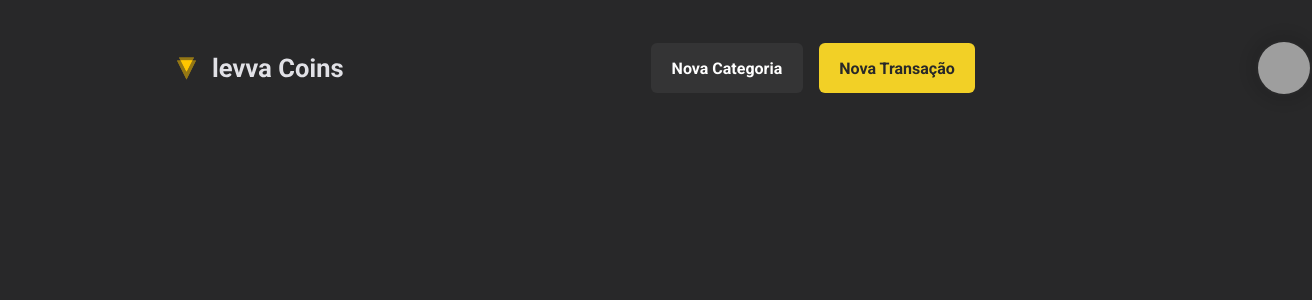
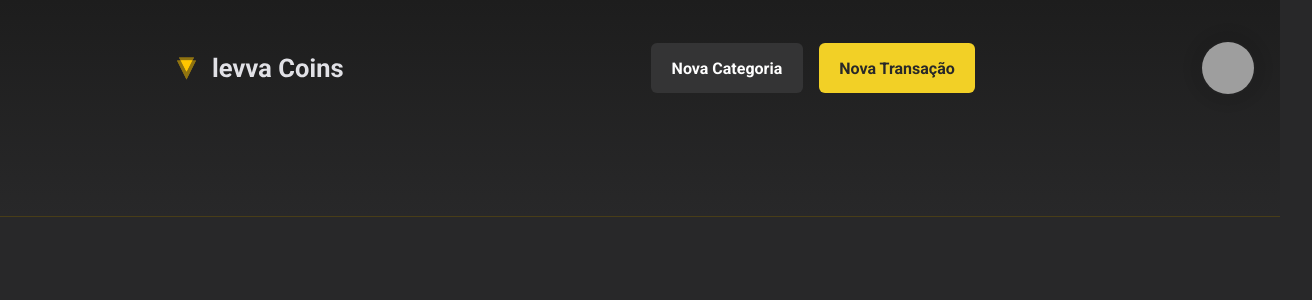
Before and after one commit to thaysazooby/levva-coins, a React (Vite) app: page /home in a window 1280 px wide. Shown: the top 300 px of the page, 1312 px wide, since content can reach past the window. Built offline with nearby package versions, Linux system fonts and the light colour scheme; grey boxes are pictures that could not be loaded.

Commit message:
refactor: Estilizacao - Header

```diff
--- a/src/components/header/styles.ts
+++ b/src/components/header/styles.ts
@@ -1,14 +1,16 @@
 import styled from "styled-components";
 
 export const HeaderContainer = styled.header`
-     background: ${props => props.theme["gray-600"]};
+     background: linear-gradient( to bottom, ${(props) => props.theme.black}, ${(props) => props.theme["gray-600"]});
      padding: 2.5rem 0 7.5rem;
 
-     grid-column-start: 2;
-     grid-column-end: 3;
+     grid-column-start: 1;
+     grid-column-end: 4;
 
      display: grid;
      grid-template-columns: 1fr 70rem 7rem 1fr;
+
+     border-bottom: 1px solid ${(props) => props.theme["yellow-500"]}30;
 `;
 
 export const HeaderContent = styled.div`
@@ -71,8 +73,9 @@
     border: 2px solid transparent;
     box-shadow: 0px 0px 10px 10px #00000010;
 
-    grid-column: 4 / 5;
-    align-items: flex-end;
+    grid-column: 3 / 4;
+    display: flex;
+    justify-self: flex-end;
 
     transition: all 0.3s;
 
--- a/src/styles/defaultTheme.ts
+++ b/src/styles/defaultTheme.ts
@@ -5,6 +5,7 @@
     "gray-400": "#7C7C8A",
     "gray-500": "#343435",
     "gray-600": "#282829",
+    "gray-700": "#202021",
 
     black: "#1D1D1D",
 
```
